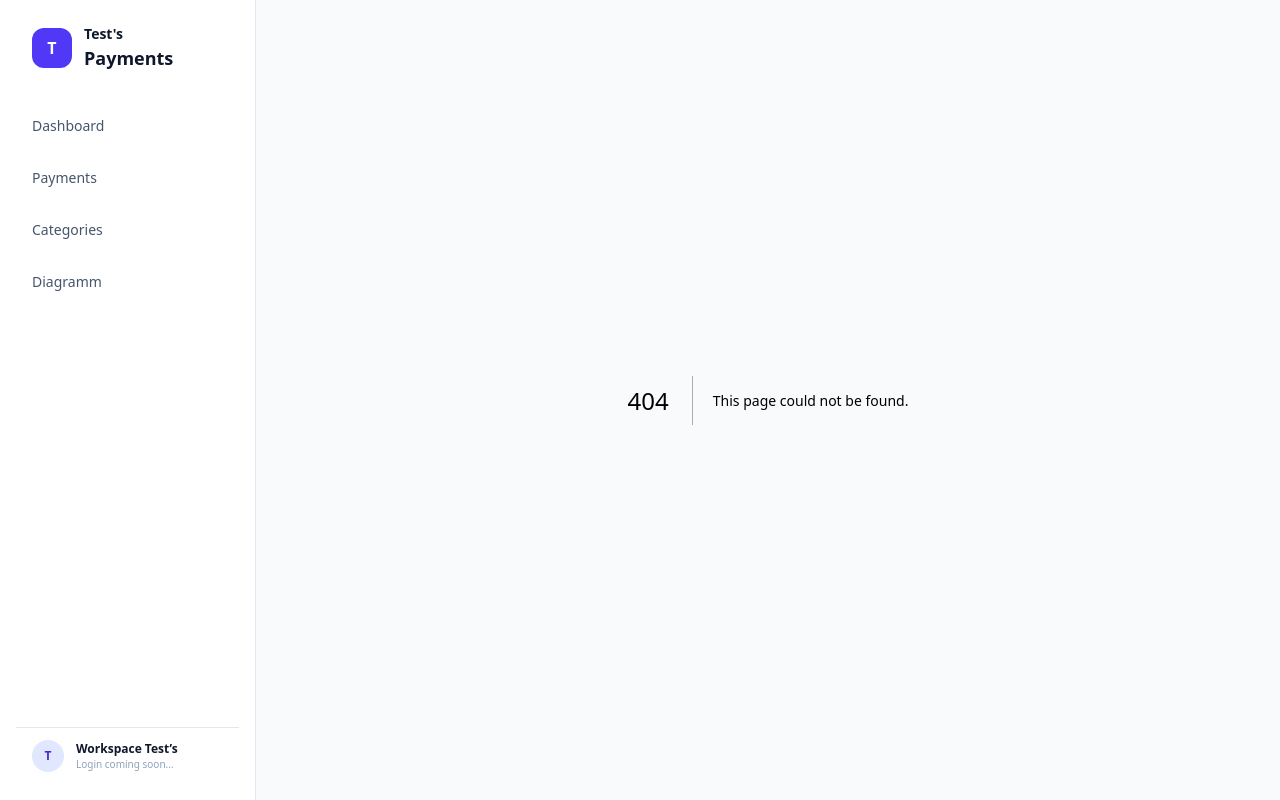
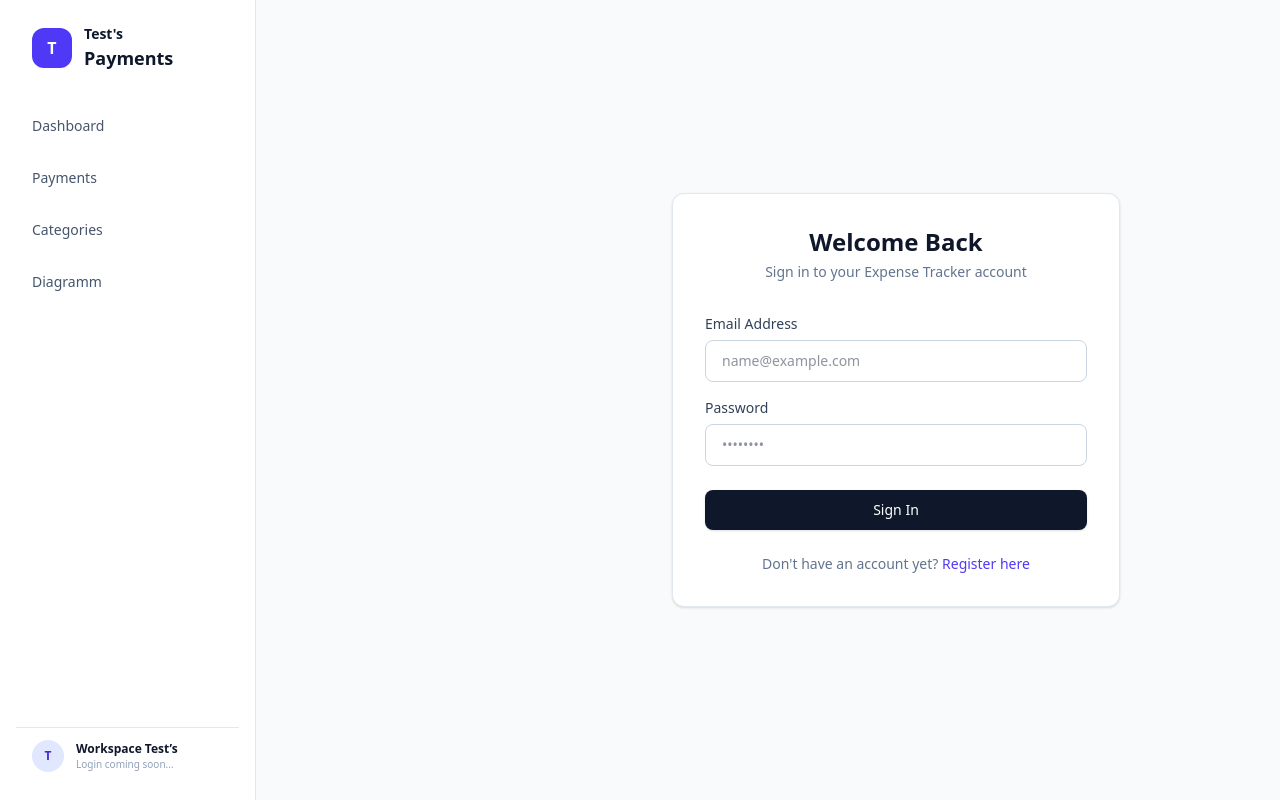
Before and after one commit to AdyanMidzic08/Expense-Tracker, a Next.js app in the folder client/: page /login in a window 1280 px wide. Before the commit this address had no page. Built offline with nearby package versions, Linux system fonts and the light colour scheme.

Commit message:
Login & Register Site added

```diff
--- /dev/null
+++ b/client/app/login/page.tsx
@@ -0,0 +1,109 @@
+"use client";
+
+import { useState } from "react";
+import { useRouter } from "next/navigation";
+import Link from "next/link";
+
+export default function LoginPage() {
+    const router = useRouter();
+    const [email, setEmail] = useState("");
+    const [password, setPassword] = useState("");
+    const [error, setError] = useState<string | null>(null);
+    const [isLoading, setIsLoading] = useState(false);
+
+    const handleLogin = async (e: React.FormEvent) => {
+        e.preventDefault();
+        setError(null);
+        setIsLoading(true);
+
+        try {
+            const response = await fetch("http://localhost:3001/api/login", {
+                method: "POST",
+                headers: { "Content-Type": "application/json" },
+                body: JSON.stringify({ email, password }),
+            });
+
+            const data = await response.json();
+
+            if (!response.ok) {
+                throw new Error(data.error || "Login failed");
+            }
+
+            // JWT-Token im localStorage speichern, damit das Frontend weiß, dass der Nutzer eingeloggt ist
+            localStorage.setItem("token", data.token);
+
+            // Nach erfolgreichem Login ab zum Dashboard
+            router.push("/");
+        } catch (err: any) {
+            setError(err.message);
+        } finally {
+            setIsLoading(false);
+        }
+    };
+
+    return (
+        <div className="flex h-screen w-screen items-center justify-center bg-slate-50 font-sans text-slate-800">
+            <div className="w-full max-w-md p-8 bg-white rounded-xl border border-slate-200 shadow-sm">
+
+                <div className="mb-8 text-center">
+                    <h1 className="text-2xl font-bold text-slate-900">Welcome Back</h1>
+                    <p className="text-sm text-slate-500 mt-1">Sign in to your Expense Tracker account</p>
+                </div>
+
+                {error && (
+                    <div className="mb-6 p-3 bg-rose-50 border border-rose-200 text-rose-700 text-sm rounded-lg text-center font-medium">
+                        {error}
+                    </div>
+                )}
+
+                <form onSubmit={handleLogin} className="flex flex-col gap-4">
+                    <div>
+                        <label className="block text-sm font-medium text-slate-700 mb-1.5" htmlFor="email">
+                            Email Address
+                        </label>
+                        <input
+                            type="email"
+                            id="email"
+                            value={email}
+                            onChange={(e) => setEmail(e.target.value)}
+                            required
+                            placeholder="name@example.com"
+                            className="w-full px-4 py-2.5 rounded-lg border border-slate-300 focus:border-slate-900 focus:ring-1 focus:ring-slate-900 outline-none transition-all text-sm"
+                        />
+                    </div>
+
+                    <div>
+                        <label className="block text-sm font-medium text-slate-700 mb-1.5" htmlFor="password">
+                            Password
+                        </label>
+                        <input
+                            type="password"
+                            id="password"
+                            value={password}
+                            onChange={(e) => setPassword(e.target.value)}
+                            required
+                            placeholder="••••••••"
+                            className="w-full px-4 py-2.5 rounded-lg border border-slate-300 focus:border-slate-900 focus:ring-1 focus:ring-slate-900 outline-none transition-all text-sm"
+                        />
+                    </div>
+
+                    <button
+                        type="submit"
+                        disabled={isLoading}
+                        className="mt-2 w-full py-2.5 bg-slate-900 text-white rounded-lg text-sm font-medium hover:bg-slate-800 transition-colors shadow-sm disabled:opacity-50 cursor-pointer"
+                    >
+                        {isLoading ? "Signing in..." : "Sign In"}
+                    </button>
+                </form>
+
+                <div className="mt-6 text-center text-sm text-slate-500">
+                    Don't have an account yet?{" "}
+                    <Link href="/register" className="text-indigo-600 font-medium hover:underline">
+                        Register here
+                    </Link>
+                </div>
+
+            </div>
+        </div>
+    );
+}
--- /dev/null
+++ b/client/app/register/page.tsx
@@ -0,0 +1,106 @@
+"use client";
+
+import { useState } from "react";
+import { useRouter } from "next/navigation";
+import Link from "next/link";
+
+export default function RegisterPage() {
+    const router = useRouter();
+    const [email, setEmail] = useState("");
+    const [password, setPassword] = useState("");
+    const [error, setError] = useState<string | null>(null);
+    const [isLoading, setIsLoading] = useState(false);
+
+    const handleRegister = async (e: React.FormEvent) => {
+        e.preventDefault();
+        setError(null);
+        setIsLoading(true);
+
+        try {
+            const response = await fetch("http://localhost:3001/api/register", {
+                method: "POST",
+                headers: { "Content-Type": "application/json" },
+                body: JSON.stringify({ email, password }),
+            });
+
+            const data = await response.json();
+
+            if (!response.ok) {
+                throw new Error(data.error || "Registration failed");
+            }
+
+            // Nach erfolgreicher Registrierung direkt zur Login-Seite weiterleiten
+            router.push("/login");
+        } catch (err: any) {
+            setError(err.message);
+        } finally {
+            setIsLoading(false);
+        }
+    };
+
+    return (
+        <div className="flex h-screen w-screen items-center justify-center bg-slate-50 font-sans text-slate-800">
+            <div className="w-full max-w-md p-8 bg-white rounded-xl border border-slate-200 shadow-sm">
+
+                <div className="mb-8 text-center">
+                    <h1 className="text-2xl font-bold text-slate-900">Create Account</h1>
+                    <p className="text-sm text-slate-500 mt-1">Sign up for your Expense Tracker account</p>
+                </div>
+
+                {error && (
+                    <div className="mb-6 p-3 bg-rose-50 border border-rose-200 text-rose-700 text-sm rounded-lg text-center font-medium">
+                        {error}
+                    </div>
+                )}
+
+                <form onSubmit={handleRegister} className="flex flex-col gap-4">
+                    <div>
+                        <label className="block text-sm font-medium text-slate-700 mb-1.5" htmlFor="email">
+                            Email Address
+                        </label>
+                        <input
+                            type="email"
+                            id="email"
+                            value={email}
+                            onChange={(e) => setEmail(e.target.value)}
+                            required
+                            placeholder="name@example.com"
+                            className="w-full px-4 py-2.5 rounded-lg border border-slate-300 focus:border-slate-900 focus:ring-1 focus:ring-slate-900 outline-none transition-all text-sm"
+                        />
+                    </div>
+
+                    <div>
+                        <label className="block text-sm font-medium text-slate-700 mb-1.5" htmlFor="password">
+                            Password
+                        </label>
+                        <input
+                            type="password"
+                            id="password"
+                            value={password}
+                            onChange={(e) => setPassword(e.target.value)}
+                            required
+                            placeholder="••••••••"
+                            className="w-full px-4 py-2.5 rounded-lg border border-slate-300 focus:border-slate-900 focus:ring-1 focus:ring-slate-900 outline-none transition-all text-sm"
+                        />
+                    </div>
+
+                    <button
+                        type="submit"
+                        disabled={isLoading}
+                        className="mt-2 w-full py-2.5 bg-slate-900 text-white rounded-lg text-sm font-medium hover:bg-slate-800 transition-colors shadow-sm disabled:opacity-50 cursor-pointer"
+                    >
+                        {isLoading ? "Creating account..." : "Register"}
+                    </button>
+                </form>
+
+                <div className="mt-6 text-center text-sm text-slate-500">
+                    Already have an account?{" "}
+                    <Link href="/login" className="text-indigo-600 font-medium hover:underline">
+                        Sign in here
+                    </Link>
+                </div>
+
+            </div>
+        </div>
+    );
+}
```
